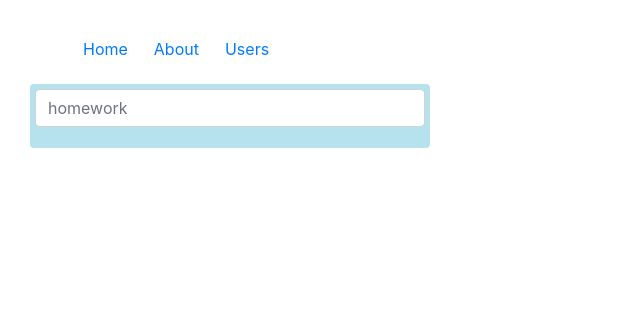
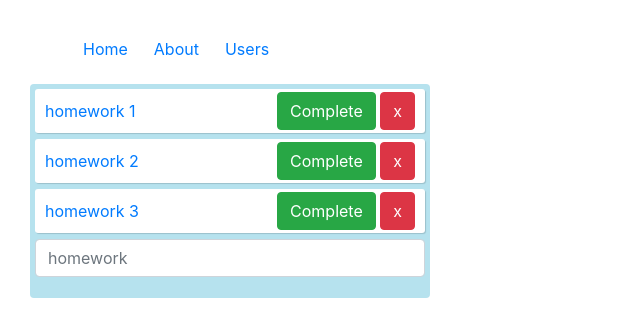
Before and after one commit to geea-develop/vuetests, a React (Create React App) app: page / in a window 1280 px wide. Shown: the top 336 px of the page, without its empty margins (0-640 px from the left). Built offline with nearby package versions, Linux system fonts and the light colour scheme.

Commit message:
added pre-equisting homeworks

```diff
--- a/src/App.js
+++ b/src/App.js
@@ -1,6 +1,5 @@
 import React, { useState } from "react";
 import "./App.css";
-import 'bootstrap/dist/css/bootstrap.min.css';
 import {
 	BrowserRouter as Router,
 	Switch,
@@ -13,8 +12,7 @@ import TodoForm from "./TodoForm";
 
 
 function App() {
-	const [todos, setTodos] = useState([]);
-
+	const [todos, setTodos] = useState([{text:"homework 1"},{text:"homework 2"},{text:"homework 3"}]);
 	const addTodo = text => {
 		const newTodos = [...todos, { text }];
 		setTodos(newTodos);
@@ -31,7 +29,6 @@ function App() {
 		newTodos.splice(index, 1);
 		setTodos(newTodos);
 	};
-
   return (
 		<Router>
     <div className="app">
@@ -95,6 +92,4 @@ function App() {
   );
 }
 
-
-
 export default App;
--- a/src/index.js
+++ b/src/index.js
@@ -4,8 +4,7 @@ import './index.css';
 import App from './App';
 import * as serviceWorker from './serviceWorker';
 import 'bootstrap/dist/css/bootstrap.min.css';
-
-import 'bootstrap/dist/css/bootstrap.min.css';
+import TodoForm from './TodoForm.js';
 ReactDOM.render(
   <React.StrictMode>
     <App />
```
